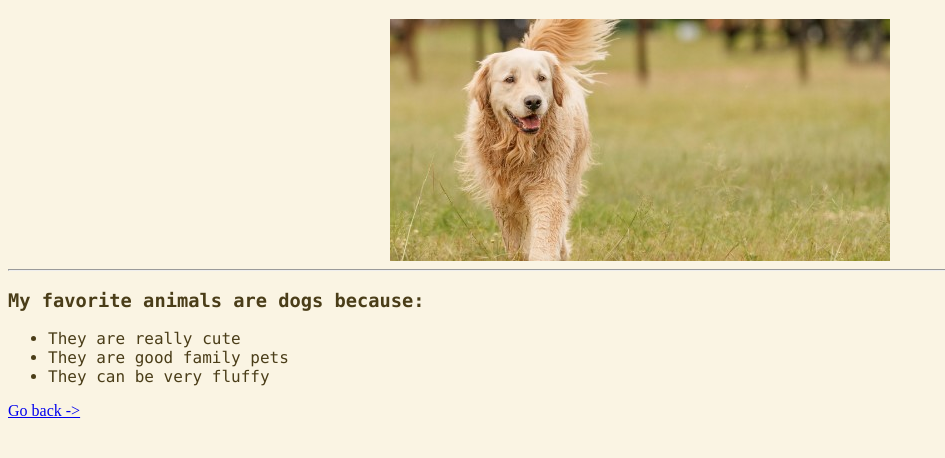
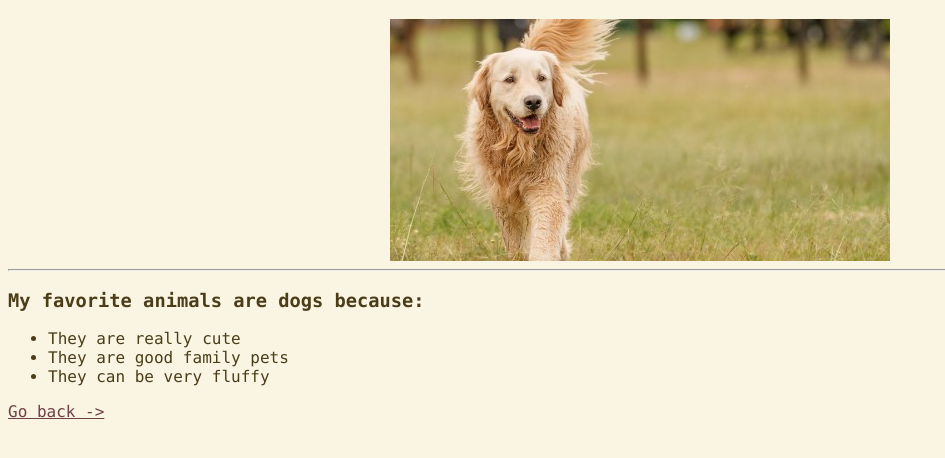
Before and after one commit to JaziColumbres/Columbres_q1ngfa1, a plain HTML site: page page1.html in a window 1280 px wide. Shown: the part 72-530 px from the top of the page, without its empty margins (0-945 px from the left). Drawn offline with Linux system fonts and the light colour scheme.

Commit message:
Update page1.html

```diff
--- a/page1.html
+++ b/page1.html
@@ -5,11 +5,14 @@
     <meta name="viewport" content="width=device-width, initial-scale=1.0">
     <title>Page 1</title>
 </head>
+
 <body style="background-color: #faf4e3;">
     <hr>
     <h1 style="text-align:center; color: #786942; font-family:Lucida Console;">Favorite Animal</h1>
     <img src="images/dog2.jpg" alt="Golden Retriever">
     <hr>
+
+
     <style>
         img {
           display: block;
@@ -17,6 +20,8 @@
           margin-right: auto;
         }
     </style>
+
+
     <p>
         <h3 style="color:#4a3d18; font-family:Lucida Console;">My favorite animals are dogs because:</h3>
         <ul>
@@ -25,6 +30,8 @@
             <li style="color: #4a3d18; font-family:Lucida Console;">They can be very fluffy</li>
         </ul>
     </p>
-    <a href="index.html">Go back -></a>
+
+
+    <a href="index.html" style="color:#6e3f46; font-family:Lucida Console;">Go back -></a>
 </body>
 </html>
```
